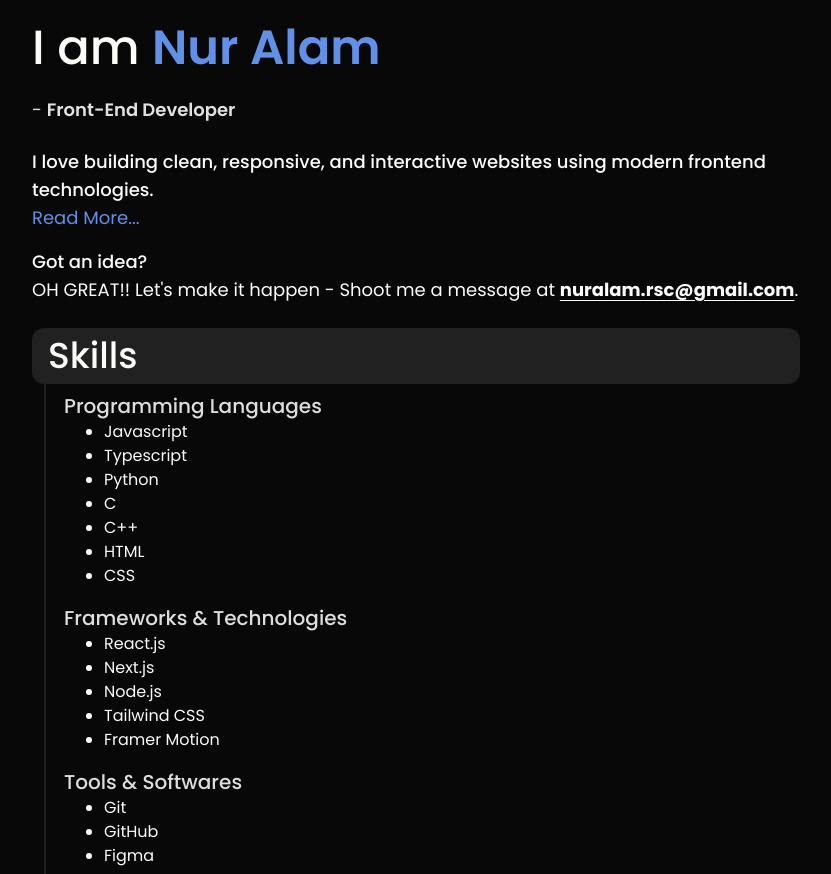
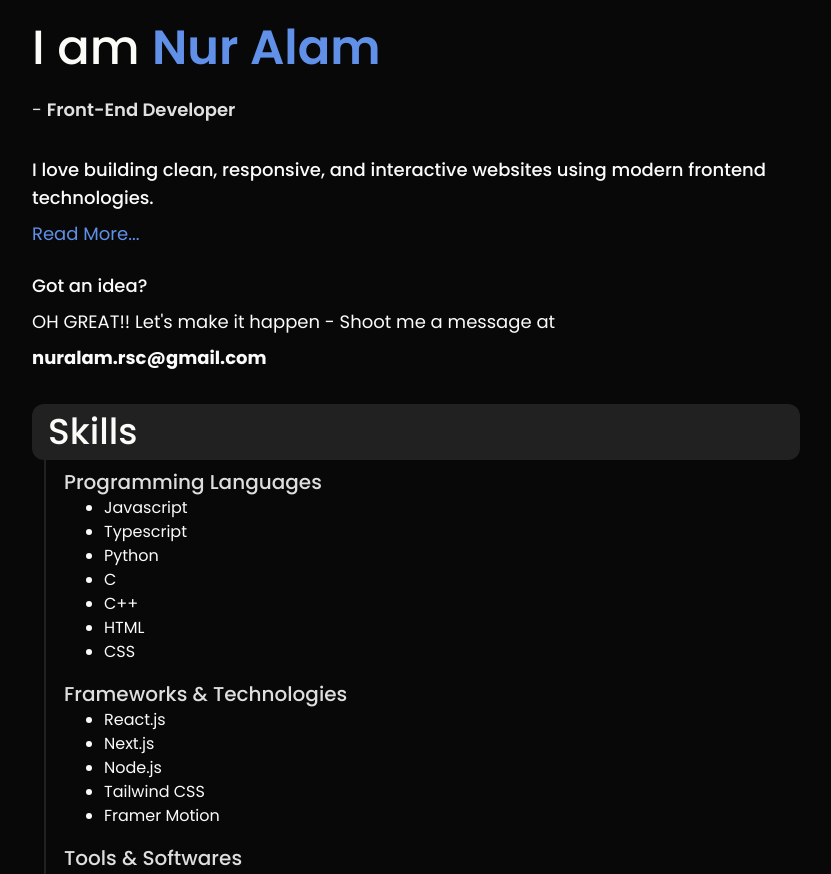
Before and after one commit to NurAlam123/natrium, a Next.js app: page / in a window 1280 px wide. Shown: the part 1005-1879 px from the top of the page, without its empty margins (112-943 px from the left). Built offline with nearby package versions, Linux system fonts and the light colour scheme.

Commit message:
feat: add text tilt animation to about section

```diff
--- a/src/components/About/Description.tsx
+++ b/src/components/About/Description.tsx
@@ -1,5 +1,6 @@
 import React from "react";
 import DescriptionModal from "./DescriptionModal";
+import { TextSlideInWhenInView, TextTilt } from "../animation/text";
 
 const Description = () => {
   return (
@@ -7,18 +8,25 @@ const Description = () => {
       {/* Description */}
       <div className="max-w-screen-md mb-6 text-lg">
         <p className="text-secondary font-medium">
-          I love building clean, responsive, and interactive websites using
-          modern frontend technologies.
+          <TextTilt>
+            I love building clean, responsive, and interactive websites using
+            modern frontend technologies.
+          </TextTilt>
         </p>
         <DescriptionModal />
         <div className="text-secondary mt-4">
-          <p className="font-medium">Got an idea?</p>
+          <p className="font-medium">
+            <TextTilt>Got an idea?</TextTilt>
+          </p>
           <p>
-            OH GREAT!! Let&apos;s make it happen - Shoot me a message at{" "}
-            <span className="font-bold underline underline-offset-4">
-              nuralam.rsc@gmail.com
+            <TextTilt>
+              OH GREAT!! Let&apos;s make it happen - Shoot me a message at
+            </TextTilt>{" "}
+            <span className="font-bold">
+              <TextSlideInWhenInView words>
+                nuralam.rsc@gmail.com
+              </TextSlideInWhenInView>
             </span>
-            .
           </p>
         </div>
       </div>
--- a/src/components/About/DescriptionModal.tsx
+++ b/src/components/About/DescriptionModal.tsx
@@ -2,6 +2,7 @@
 
 import { heroProgrammersLink } from "@/constants";
 import { Modal } from "../ui";
+import { TextSlideInWhenInView } from "../animation/text";
 import useModalStore from "@/store/modal-store";
 
 const DescriptionModal: React.FC<{ children?: React.ReactNode }> = () => {
@@ -10,7 +11,7 @@ const DescriptionModal: React.FC<{ children?: React.ReactNode }> = () => {
   return (
     <div>
       <div className="text-blue cursor-pointer" onClick={toggleModal}>
-        Read More...
+        <TextSlideInWhenInView words>Read More...</TextSlideInWhenInView>
       </div>
       <Modal>
         <div>
--- a/src/components/About/Greetings.tsx
+++ b/src/components/About/Greetings.tsx
@@ -26,13 +26,16 @@ const Greetings = () => {
             </span>
           </span>
         </h3>
-        <SlideIn>
-          <p className="text-daisy/90 mb-6 text-lg">
-            {/* A Web Developer - Currently learning{" "}
+        <p className="text-daisy/90 mb-6 text-lg">
+          {/* A Web Developer - Currently learning{" "}
               <strong>Web Development</strong> */}
-            - <strong className="font-semibold">Front-End Developer</strong>
-          </p>
-        </SlideIn>
+          <TextSlideInWhenInView words>-</TextSlideInWhenInView>
+          <strong className="font-semibold">
+            <TextSlideInWhenInView words delay={0.8}>
+              Front-End Developer
+            </TextSlideInWhenInView>
+          </strong>
+        </p>
       </div>{" "}
     </>
   );
--- a/src/components/LoadingScreen.tsx
+++ b/src/components/LoadingScreen.tsx
@@ -1,15 +1,19 @@
 "use client";
 
 import { AnimatePresence } from "framer-motion";
-import { useEffect, useState } from "react";
+import { useEffect } from "react";
 import { SodiumLoadingScreen } from "./ui";
 import { LOADING_SCREEN_DURATION } from "@/constants/animation-times";
+import useLoadingStore from "@/store/loading-screen-store";
 
 // Main Loading Screen
 const LoadingScreen = () => {
-  const [isLoading, setIsLoading] = useState(true);
+  const isLoading = useLoadingStore((state) => state.isLoading);
+  const setIsLoading = useLoadingStore((state) => state.setIsLoading);
 
   useEffect(() => {
+    if (!isLoading) return;
+
     // Prevent scrolling in loading screen
     document.body.classList.toggle("no-scroll");
 
--- a/src/components/animation/text.tsx
+++ b/src/components/animation/text.tsx
@@ -1,6 +1,7 @@
 "use client";
 
 import { HERO_FADE_IN_DELAY } from "@/constants/animation-times";
+import { textSplit } from "@/lib/utils";
 import { motion, MotionProps, Variants } from "framer-motion";
 
 type Props = {
@@ -12,7 +13,7 @@ export const TextFlip: React.FC<Props> = ({ children }) => {
   const DELAY = 0.1;
   const DURATION = 0.2;
 
-  const chars = children.toString().split("");
+  const chars = textSplit(children.toString());
 
   return (
     <div>
@@ -86,7 +87,8 @@ export const HeroTextFancyAnimation: React.FC<Props> = ({ children }) => {
       fontWeight: [600, 100, 100, 600],
     },
   };
-  const chars = children?.toString().split("");
+
+  const chars = textSplit(children.toString());
   const REPEAT_DELAY = chars ? chars.length * STAGGER_CHILDREN_DELAY + 5 : 0;
 
   return (
@@ -131,11 +133,10 @@ const textSlideInVariants: Variants = {
   },
 };
 
-const TextSlideInChildren: React.FC<Props & { duration: number }> = ({
-  children,
-  duration,
-}) => {
-  const chars = children.toString().split("");
+const TextSlideInChildren: React.FC<
+  Props & { duration: number; words?: boolean }
+> = ({ children, duration, words }) => {
+  const chars = textSplit(children.toString(), words);
 
   return (
     <>
@@ -150,7 +151,7 @@ const TextSlideInChildren: React.FC<Props & { duration: number }> = ({
           }}
         >
           {char}
-          {char === " " && <>&nbsp;</>}
+          {(char === " " || words) && <>&nbsp;</>}
         </motion.span>
       ))}
     </>
@@ -158,8 +159,8 @@ const TextSlideInChildren: React.FC<Props & { duration: number }> = ({
 };
 
 const TextSlideInBase: React.FC<
-  Props & MotionProps & { childrenDuration: number }
-> = ({ children, childrenDuration, ...rest }) => {
+  Props & MotionProps & { childrenDuration: number; words?: boolean }
+> = ({ children, childrenDuration, words = false, ...rest }) => {
   return (
     <motion.span
       className="inline-block overflow-hidden"
@@ -167,7 +168,7 @@ const TextSlideInBase: React.FC<
       {...rest}
     >
       <span className="sr-only">{children}</span>
-      <TextSlideInChildren duration={childrenDuration}>
+      <TextSlideInChildren words={words} duration={childrenDuration}>
         {children}
       </TextSlideInChildren>
     </motion.span>
@@ -197,16 +198,18 @@ export const TextSlideInWhenInView: React.FC<
   Props & {
     rootRef?: React.RefObject<Element>;
     delay?: number;
+    words?: boolean;
   }
-> = ({ children, rootRef, delay = 0.4 }) => {
+> = ({ children, rootRef, delay = 0.4, words = false }) => {
   const STAGGER_CHILDREN_DELAY = 0.1;
   const DURATION = 0.1;
 
   return (
     <TextSlideInBase
+      words={words}
       whileInView="animate"
       viewport={{
-        once: true,
+        //once: true,
         amount: 1,
         ...(rootRef && { root: rootRef }),
       }}
@@ -220,3 +223,45 @@ export const TextSlideInWhenInView: React.FC<
     </TextSlideInBase>
   );
 };
+
+export const TextTilt: React.FC<Props> = ({ children }) => {
+  const chars = textSplit(children.toString(), true);
+
+  const variants: Variants = {
+    initial: {
+      skewY: 10,
+      opacity: 0.7,
+    },
+    animate: {
+      skewY: 0,
+      opacity: 1,
+    },
+  };
+
+  return (
+    <motion.span
+      initial="initial"
+      whileInView="animate"
+      className="inline-block overflow-hidden"
+      viewport={{
+        amount: 1,
+      }}
+      transition={{
+        delay: 0.8,
+      }}
+    >
+      {chars.map((char, i) => (
+        <motion.span
+          key={i}
+          className="inline-block"
+          variants={variants}
+          transition={{
+            duration: 0.4,
+          }}
+        >
+          {char}&nbsp;
+        </motion.span>
+      ))}
+    </motion.span>
+  );
+};
--- a/src/lib/utils.ts
+++ b/src/lib/utils.ts
@@ -4,3 +4,7 @@ import { twMerge } from "tailwind-merge";
 export function cn(...inputs: ClassValue[]): string {
   return twMerge(clsx(...inputs));
 }
+
+export function textSplit(text: string, words: boolean = false): string[] {
+  return words ? text.split(" ") : text.split("");
+}
--- /dev/null
+++ b/src/store/loading-screen-store.ts
@@ -0,0 +1,13 @@
+import { create } from "zustand";
+
+type LoadingState = {
+  isLoading: boolean;
+  setIsLoading: (value: boolean) => void;
+};
+
+const useLoadingStore = create<LoadingState>((set) => ({
+  isLoading: true,
+  setIsLoading: (value) => set({ isLoading: value }),
+}));
+
+export default useLoadingStore;
```
